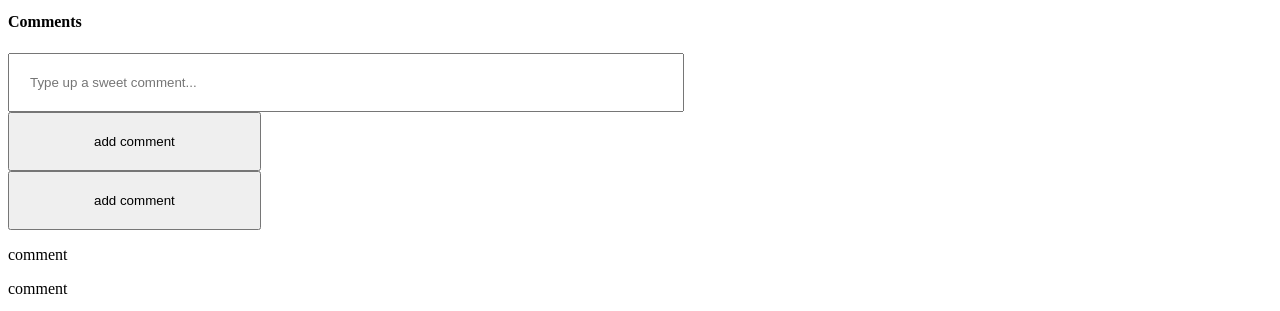
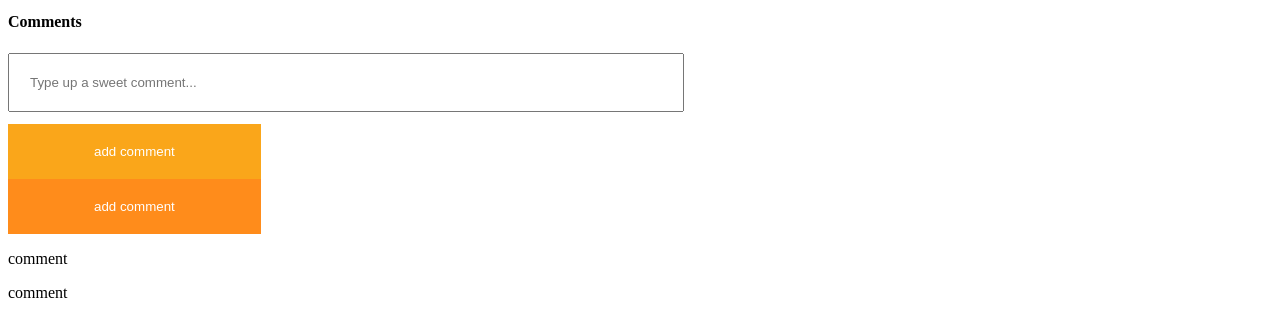
Before and after one commit to joshdaos/24G-project, a plain HTML site: page index.html in a window 1280 px wide. Shown: the part 504-815 px from the top of the page. Drawn offline with Linux system fonts and the light colour scheme.

Commit message:
added button background color

```diff
--- a/index.html
+++ b/index.html
@@ -27,8 +27,8 @@
 
     <h4>Comments</h4>
     <input class="comment__input" placeholder="Type up a sweet comment..."/><br>
-    <button class="comment__button">add comment</button><br>
-    <button class="comment__button">add comment</button>
+    <button id="top__button" class="comment__button">add comment</button><br>
+    <button id="bottom__button" class="comment__button">add comment</button>
     <div class="comment__container">
         <p>comment</p>
         <p>comment</p>
--- a/styles/main.css
+++ b/styles/main.css
@@ -43,7 +43,19 @@ h1 {
 
 .comment__button {
     padding: 20px;
-    width:20%;
+    width: 20%;
+    border: none;
+}
+
+#top__button {
+    background-color: rgb(250,166,26);
+    margin-top: 1%;
+    color: #fff;
+}
+
+#bottom__button {
+    background-color: rgb(299,140,27);
+    color: #fff;
 }
 
 .footer__logo {
```
